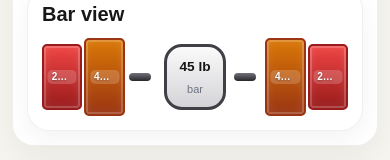
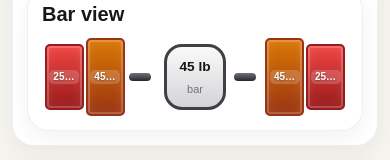
Before and after one commit to jdnipp/Plate_Calc_mobile_v2, a React (Vite) app: page / in a window 390 px wide. Shown: the part 400-560 px from the top of the page. Built offline with nearby package versions, Linux system fonts and the light colour scheme.

Commit message:
Adjust width and max-width properties in styles.css

```diff
--- a/src/styles.css
+++ b/src/styles.css
@@ -70,7 +70,7 @@ h1{margin:0;font-size:32px}
 .plate-side:first-child{justify-content:flex-end}
 .plate{
   /*width:clamp(45px,8vw,45px);*/
-  width:clamp(35px, 12vw, 50px);
+  width:clamp(35px, 10vw, 45px);
   border-radius:var(--plate-radius);
   border:2px solid #b8a998;
   display:flex;align-items:center;justify-content:center;
@@ -110,7 +110,7 @@ h1{margin:0;font-size:32px}
   border-radius:var(--plate-radius);
   background:rgba(255,255,255,.18);
   text-shadow:0 1px 2px rgba(0,0,0,.35);
-  max-width:80%;
+  max-width:85%;
   overflow:hidden;
   text-overflow:ellipsis;
 }
@@ -125,5 +125,5 @@ h1{margin:0;font-size:32px}
   .two-up,.compact-stats,.quick-adjust{grid-template-columns:1fr}
   .barbell-fit{grid-template-columns:minmax(0,1fr) 7vw 56px 7vw minmax(0,1fr)}
   .hero-result strong{font-size:22px}
-  .plate-label{font-size:8px;top:5px}
+  /*.plate-label{font-size:8px;top:5px}*/
 }
```
